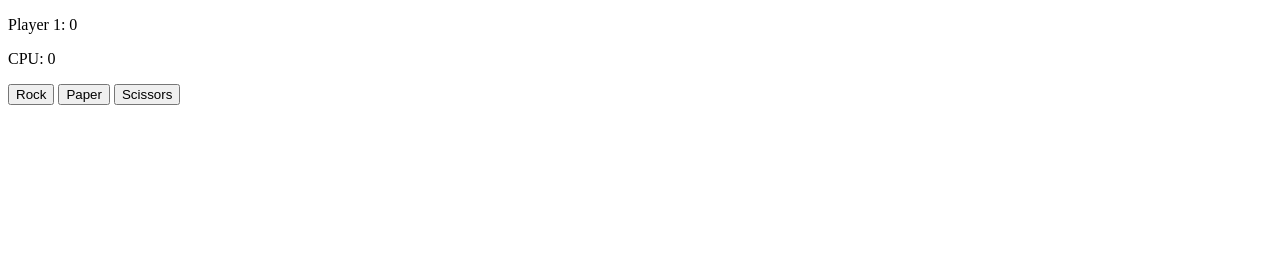
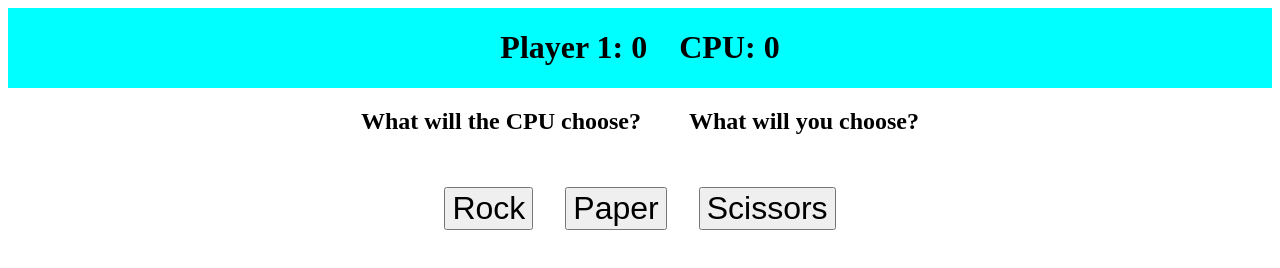
Before and after one commit to Andien99/rock-paper-scissors, a plain HTML site: page index.html in a window 1280 px wide. Drawn offline with Linux system fonts and the light colour scheme.

Commit message:
Added CSS styles to the UI

```diff
--- a/index.html
+++ b/index.html
@@ -4,15 +4,19 @@
     <meta charset="UTF-8">
     <meta name="viewport" content="width=device-width, initial-scale=1.0">
     <title>Rock Paper Scissors</title>
+    <link rel="stylesheet" href="styles.css">
     <script src="script.js" defer></script>
 </head>
 <body>
-    <div id="scoreBoard">
+    <div id="scoreBoard"></div>
+    <div id="result">
+        <h2 id="computerSelection"></h2>
+        <h2 id="humanSelection"></h2>
     </div>
-
-
-    <button id="rock">Rock</button>
-    <button id="paper">Paper</button>
-    <button id="scissors">Scissors</button>
+    <div class="container">
+        <button class="option" id="rock">Rock</button>
+        <button class="option" id="paper">Paper</button>
+        <button class="option" id="scissors">Scissors</button>
+    </div>
 </body>
 </html>
--- a/script.js
+++ b/script.js
@@ -13,16 +13,26 @@
 let humanScore = 0;
 let computerScore = 0;
 const scoreBoard = document.querySelector("#scoreBoard")
-let displayHumanScore = document.createElement("p");
+let displayHumanScore = document.createElement("h1");
     displayHumanScore.textContent = "Player 1: " + humanScore
     scoreBoard.appendChild(displayHumanScore);
-let displayComputerScore = document.createElement("p");
+
+let displayComputerScore = document.createElement("h1");
     displayComputerScore.textContent = "CPU: " + computerScore
     scoreBoard.appendChild(displayComputerScore);
-// let computerChoice = getComputerChoice();
-// console.log ("the computer played " + computerChoice)
-// let humanChoice = prompt("rock,paper or scissors?").toLowerCase()
 
+
+let displayHumanSelection = document.querySelector("#humanSelection");
+    displayHumanSelection.textContent = "What will you choose?";
+
+let displayComputerSelection = document.querySelector("#computerSelection");
+    displayComputerSelection.textContent = "What will the CPU choose?";
+
+
+
+const result = document.querySelector("#result")
+    result.appendChild(displayComputerSelection);
+    result.appendChild(displayHumanSelection);
 let computerChoice = "";
 getComputerChoice()
 
@@ -45,14 +55,14 @@ const buttons = document.querySelectorAll("button");
 buttons.forEach((button) => {
     button.addEventListener("click", () => {
         console.log("Player chose " + button.id);
-        let humanChoice = button.id
+        displayHumanSelection.textContent = "You chose " + button.id
+        displayComputerSelection.textContent = "The CPU chose " + computerChoice
         console.log("CPU played " + computerChoice)
         playRound(button.id, computerChoice);
         getComputerChoice()
     })
 });
 
-    // console.log ("you played " + humanChoice)
     function playRound(humanChoice, computerChoice) {
         if (computerChoice == humanChoice) {
             console.log("The score is " + humanScore + " to " + computerScore);
--- /dev/null
+++ b/styles.css
@@ -0,0 +1,23 @@
+#scoreBoard {
+    background-color: aqua;
+    display:flex;
+    justify-content: center;
+    gap: 32px
+}
+
+.container {
+    display: flex;
+    justify-content: center;
+    gap: 32px;
+    padding: 32px;
+}
+
+.option {
+    font-size: 32px;
+}
+
+#result {
+    display: flex;
+    justify-content: center;
+    gap: 48px
+}
```
